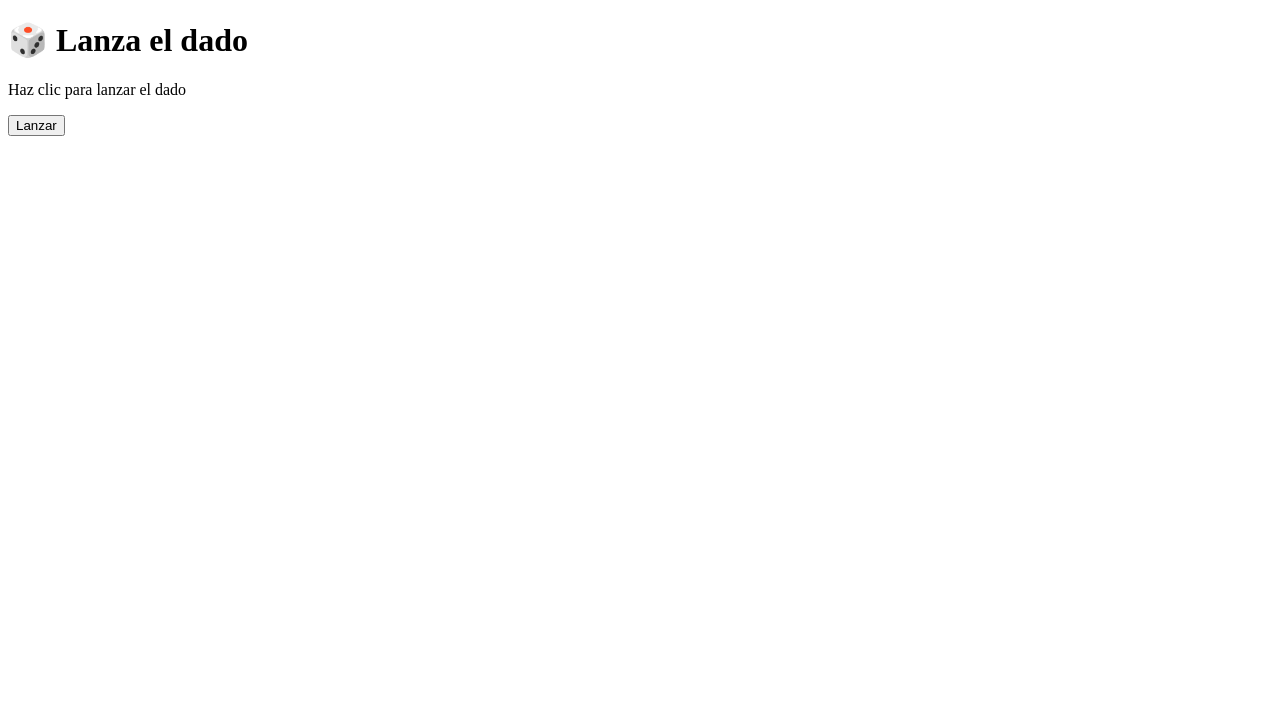
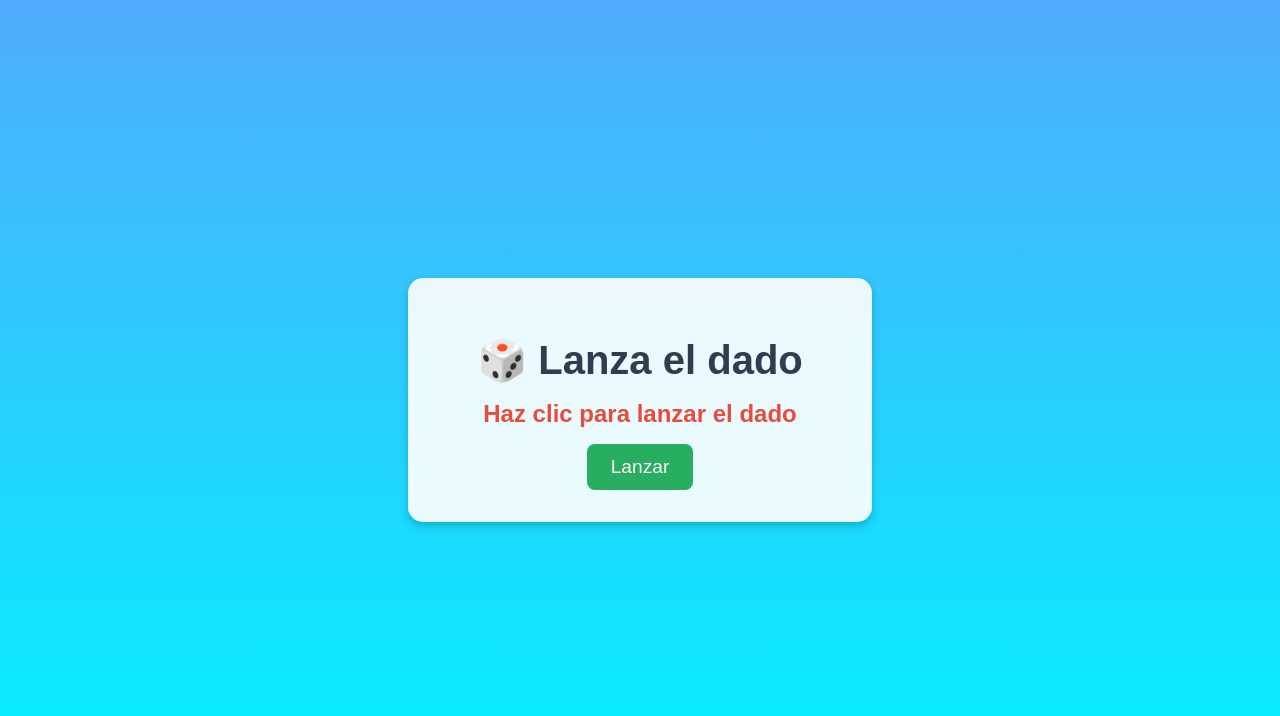
Before and after one commit to MatiasAFernandez/CICD, a website built with Vite: page index.html in a window 1280 px wide. Built offline with nearby package versions, Linux system fonts and the light colour scheme.

Commit message:
dado visual

```diff
--- a/index.html
+++ b/index.html
@@ -3,11 +3,61 @@
 <head>
   <meta charset="UTF-8" />
   <title>Dado Virtual</title>
+  <style>
+    body {
+      margin: 0;
+      height: 100vh;
+      display: flex;
+      justify-content: center;
+      align-items: center;
+      background: linear-gradient(to bottom, #4facfe, #00f2fe); /* Fondo degradado azul */
+      font-family: Arial, sans-serif;
+    }
+    .container {
+      text-align: center;
+      background-color: rgba(255, 255, 255, 0.9); /* Fondo blanco semitransparente */
+      padding: 2rem;
+      border-radius: 15px;
+      box-shadow: 0 4px 8px rgba(0, 0, 0, 0.2);
+      max-width: 400px;
+      width: 90%;
+    }
+    h1 {
+      color: #2c3e50; /* Azul oscuro para el título */
+      font-size: 2.5rem;
+      margin-bottom: 1rem;
+    }
+    p#resultado {
+      color: #e74c3c; /* Rojo para el resultado */
+      font-size: 1.5rem;
+      font-weight: bold;
+      margin: 1rem 0;
+    }
+    button#lanzar {
+      background-color: #27ae60; /* Verde para el botón */
+      color: white;
+      border: none;
+      padding: 0.75rem 1.5rem;
+      font-size: 1.2rem;
+      border-radius: 8px;
+      cursor: pointer;
+      transition: background-color 0.3s, transform 0.1s;
+    }
+    button#lanzar:hover {
+      background-color: #219653; /* Verde más oscuro al pasar el mouse */
+      transform: scale(1.05);
+    }
+    button#lanzar:active {
+      transform: scale(0.95);
+    }
+  </style>
 </head>
 <body>
-  <h1>🎲 Lanza el dado</h1>
-  <p id="resultado">Haz clic para lanzar el dado</p>
-  <button id="lanzar">Lanzar</button>
+  <div class="container">
+    <h1>🎲 Lanza el dado</h1>
+    <p id="resultado">Haz clic para lanzar el dado</p>
+    <button id="lanzar">Lanzar</button>
+  </div>
 
   <script type="module" src="/src/main.js"></script>
 </body>
```
